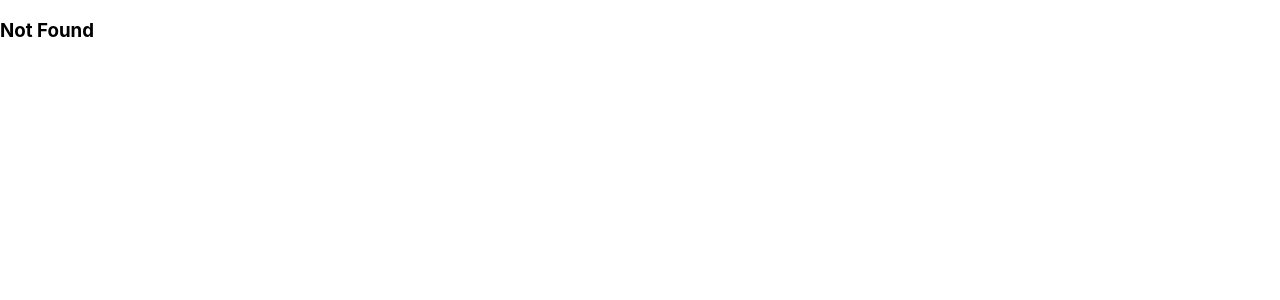
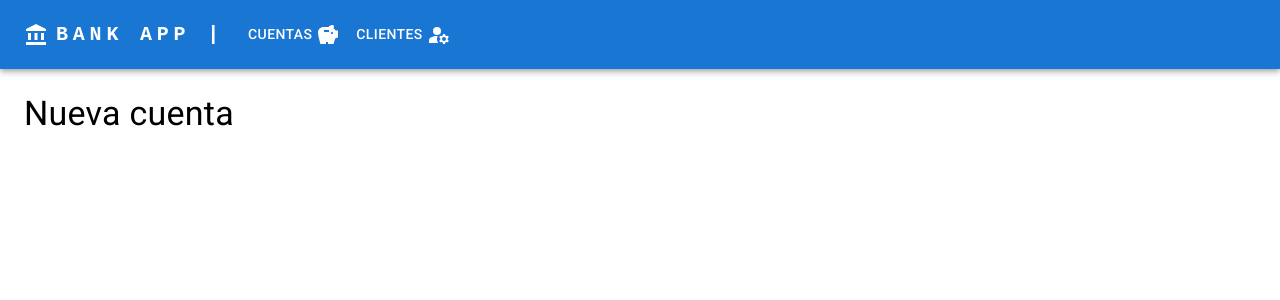
Before and after one commit to EuronGreyjoy91/bank-app-frontend, a React (Create React App) app: page /cuentas/nueva in a window 1280 px wide. Shown: the top 300 px of the page. Built offline with nearby package versions, Linux system fonts and the light colour scheme.

Commit message:
Acomodar imports

```diff
--- a/src/App.js
+++ b/src/App.js
@@ -1,10 +1,11 @@
+import { BrowserRouter, Route, Routes } from 'react-router-dom';
 import './App.css';
-import { BrowserRouter, Route, Routes } from 'react-router-dom';
-import Home from './pages/Home';
-import PageNotFound from './pages/PageNotFound.js';
 import Accounts from './pages/Accounts';
 import Clients from './pages/Clients';
+import Home from './pages/Home';
+import NewAccount from './pages/NewAccount';
 import NewClient from './pages/NewClient';
+import PageNotFound from './pages/PageNotFound.js';
 
 function App() {
     return (
@@ -12,6 +13,7 @@ function App() {
             <Routes>
                 <Route path="/" element={<Home />} />
                 <Route path="/cuentas" element={<Accounts />} />
+                <Route path="/cuentas/nueva" element={<NewAccount />} />
                 <Route path="/clientes" element={<Clients />} />
                 <Route path="/clientes/nuevo" element={<NewClient />} />
                 <Route path="*" element={<PageNotFound />} />
--- a/src/components/Admin/AdminNavbar.js
+++ b/src/components/Admin/AdminNavbar.js
@@ -10,6 +10,8 @@ import Container from '@mui/material/Container';
 import Button from '@mui/material/Button';
 import MenuItem from '@mui/material/MenuItem';
 import AccountBalanceIcon from '@mui/icons-material/AccountBalance';
+import ManageAccountsIcon from '@mui/icons-material/ManageAccounts';
+import SavingsIcon from '@mui/icons-material/Savings';
 import { Link } from 'react-router-dom';
 
 function AdminNavbar() {
@@ -51,7 +53,7 @@ function AdminNavbar() {
                             textDecoration: 'none',
                         }}
                     >
-                        BANK APP
+                        BANK APP |
                     </Typography>
 
                     <Box sx={{ flexGrow: 1, display: { xs: 'flex', md: 'none' } }}>
@@ -117,7 +119,8 @@ function AdminNavbar() {
                             onClick={handleCloseNavMenu}
                             sx={{ my: 2, color: 'white', display: 'block' }}
                         >
-                            Cuentas
+                            Cuentas&nbsp;
+                            <SavingsIcon style={{verticalAlign:"middle"}}></SavingsIcon>
                         </Button>
                         <Button
                             component={Link} to="/clientes"
@@ -125,7 +128,8 @@ function AdminNavbar() {
                             onClick={handleCloseNavMenu}
                             sx={{ my: 2, color: 'white', display: 'block' }}
                         >
-                            Clientes
+                            Clientes&nbsp;
+                            <ManageAccountsIcon style={{verticalAlign:"middle"}}></ManageAccountsIcon>
                         </Button>
                     </Box>
                 </Toolbar>
--- a/src/components/Commons/LoginNavbar.js
+++ b/src/components/Commons/LoginNavbar.js
@@ -1,10 +1,10 @@
-import * as React from 'react';
+import AccountBalanceIcon from '@mui/icons-material/AccountBalance';
 import AppBar from '@mui/material/AppBar';
 import Box from '@mui/material/Box';
+import IconButton from '@mui/material/IconButton';
 import Toolbar from '@mui/material/Toolbar';
 import Typography from '@mui/material/Typography';
-import IconButton from '@mui/material/IconButton';
-import AccountBalanceIcon from '@mui/icons-material/AccountBalance';
+import * as React from 'react';
 
 const LoginNavbar = () => (
     <Box sx={{ flexGrow: 1 }}>
--- /dev/null
+++ b/src/pages/NewAccount.js
@@ -0,0 +1,22 @@
+import { Typography } from '@mui/material';
+import Container from '@mui/material/Container';
+import Grid from '@mui/material/Grid';
+import React, { Fragment } from 'react';
+import AdminNavbar from '../components/Admin/AdminNavbar';
+
+const NewAccount = () => (
+    <Fragment>
+        <AdminNavbar></AdminNavbar>
+        <Container maxWidth={false}>
+            <Grid container spacing={2} alignItems="center">
+                <Grid style={{ paddingTop: "40px" }} item xs={8}>
+                    <Typography variant="h4">
+                        Nueva cuenta
+                    </Typography>
+                </Grid>
+            </Grid>
+        </Container>
+    </Fragment>
+);
+
+export default NewAccount;
```
Also changed, not shown: src/components/Admin/AccountsSearchBox.js (+4 -4 lines), src/components/Admin/AccountsTable.js (+6 -6 lines), src/components/Admin/ClientsSearchBox.js (+4 -4 lines), src/components/Admin/ClientsTable.js (+6 -6 lines), src/pages/Accounts.js (+9 -10 lines), src/pages/Clients.js (+8 -9 lines), src/pages/Home.js (+6 -7 lines).
